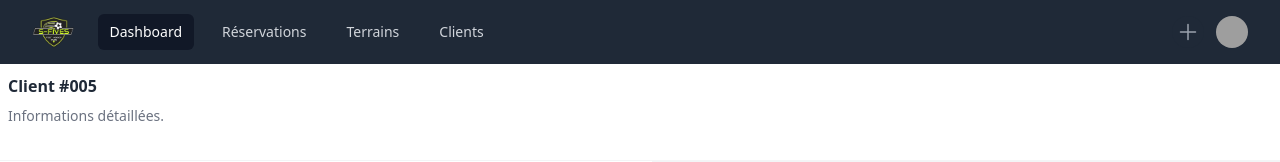
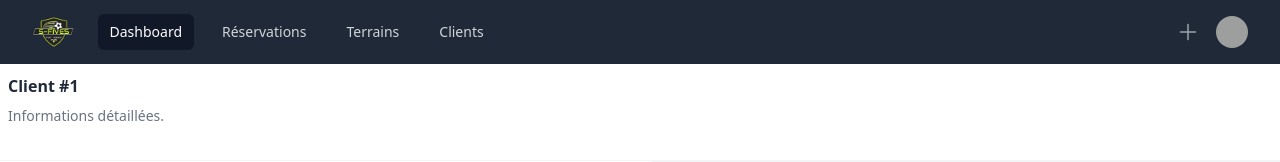
Before and after one commit to belkacem-oussama/SFive-Checking-Front, a React (Vite) app in the folder front/: page /customers/1 in a window 1280 px wide. Shown: the top 162 px of the page. Built offline with nearby package versions, Linux system fonts and the light colour scheme; grey boxes are pictures that could not be loaded.

Commit message:
dynamic param

```diff
--- a/front/src/pages/ItemsDetails.tsx
+++ b/front/src/pages/ItemsDetails.tsx
@@ -1,4 +1,5 @@
 import { PaperClipIcon } from "@heroicons/react/20/solid"
+import { useParams } from "react-router-dom"
 
 const booking = [
   {
@@ -14,11 +15,14 @@ const booking = [
 ]
 
 export default function ItemsDetails() {
+  const params = useParams()
+  console.log(params)
+
   return (
     <div>
       <div className="px-4 sm:px-2 py-2 ">
         <h3 className="text-base font-semibold leading-7 text-gray-800">
-          Client #{booking[0].id}
+          Client #{params.id}
         </h3>
         <p className="mt-1 max-w-2xl text-sm leading-6 text-gray-500">
           Informations détaillées.
```
